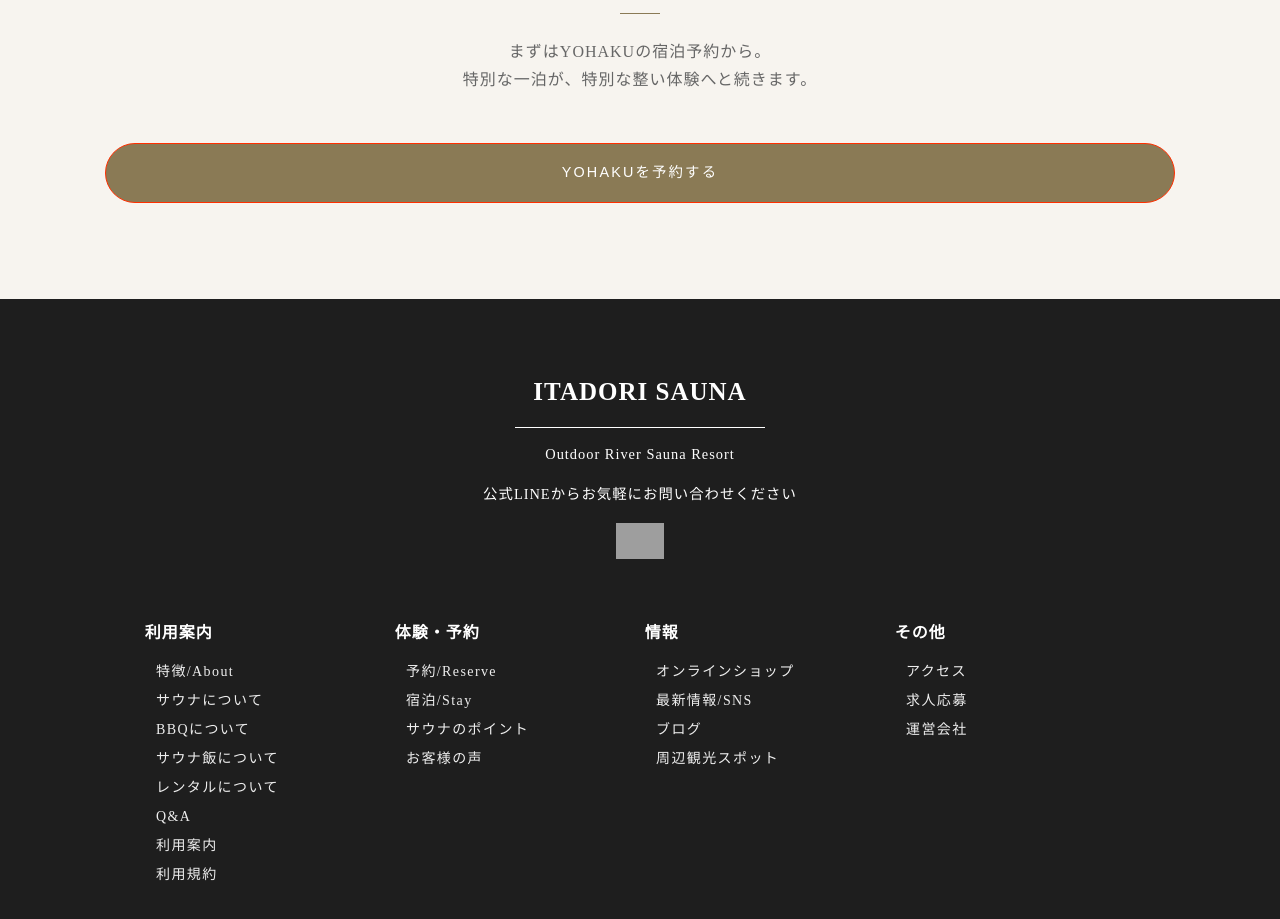
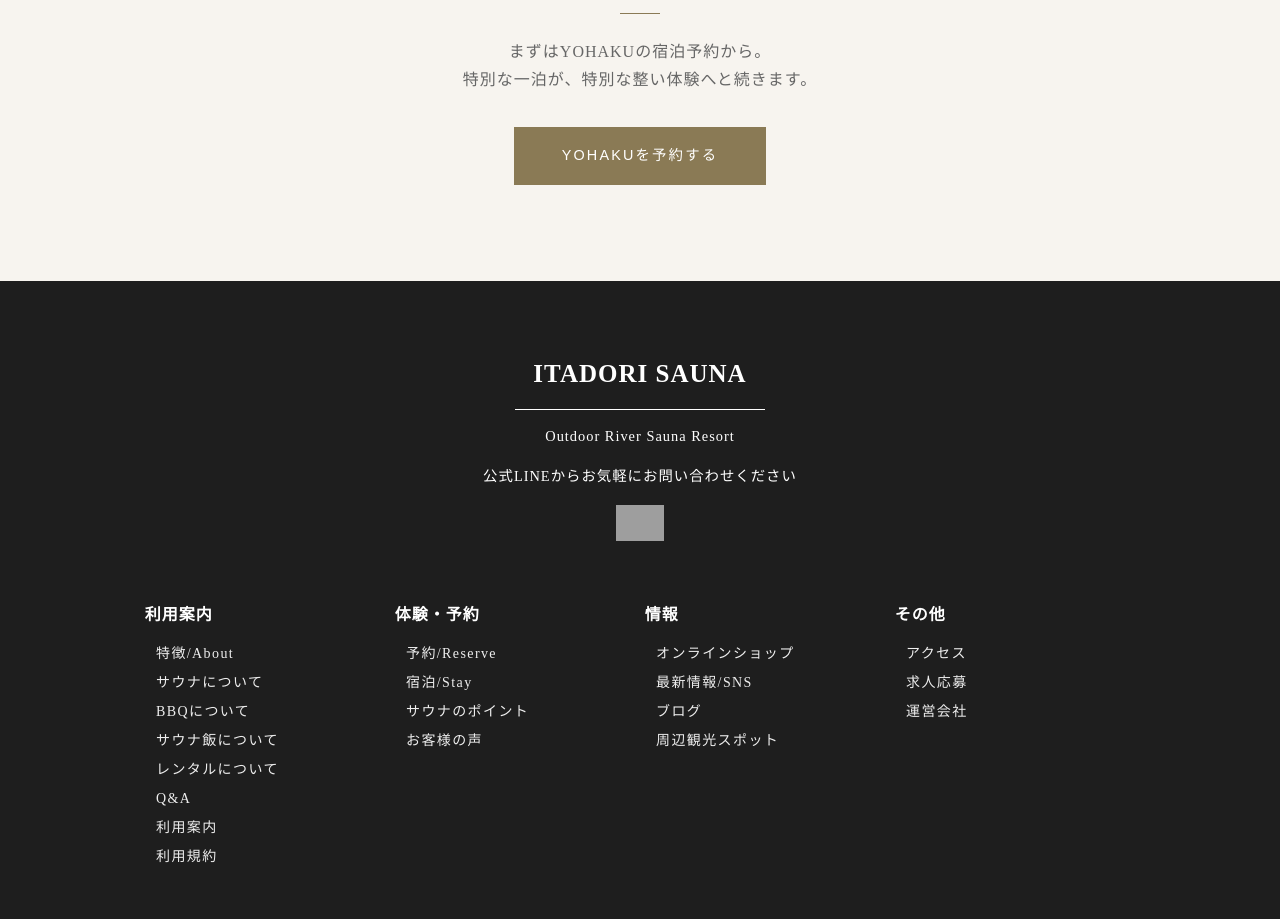
Before and after one commit to mishimaworks1-collab/yohaku, a website: page campaign.html in a window 1280 px wide. Shown: the part 5040-5959 px from the top of the page. Drawn offline with nearby package versions, Linux system fonts and the light colour scheme; grey boxes are pictures that could not be loaded.

Commit message:
Fix CTA button centering on campaign page

```diff
--- a/campaign.html
+++ b/campaign.html
@@ -214,7 +214,8 @@
   }
 
   .cta-section .button {
-    display: inline-block;
+    display: block;
+    width: fit-content;
     background-color: #8a7a55;
     color: #fff;
     text-decoration: none;
@@ -222,10 +223,17 @@
     letter-spacing: 0.15em;
     font-size: 0.9rem;
     transition: opacity 0.3s;
+    margin: 0 auto;
+    border: none;
+    border-radius: 0;
+    font-weight: normal;
   }
 
   .cta-section .button:hover {
     opacity: 0.8;
+    background-color: #8a7a55;
+    transform: none;
+    color: #fff;
   }
 
   .divider {
```
